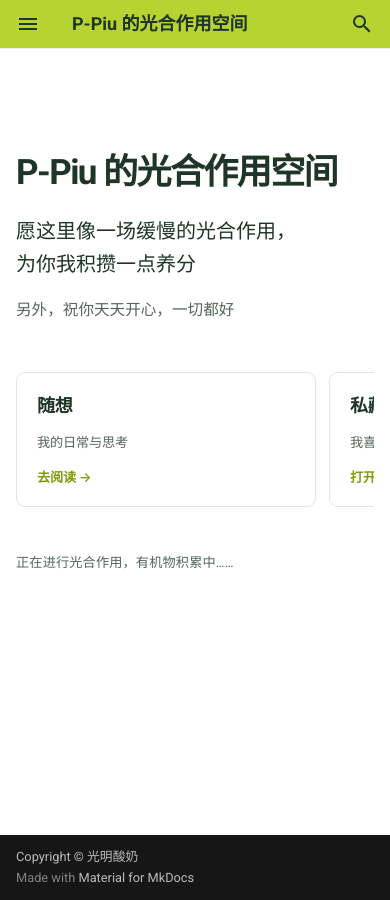
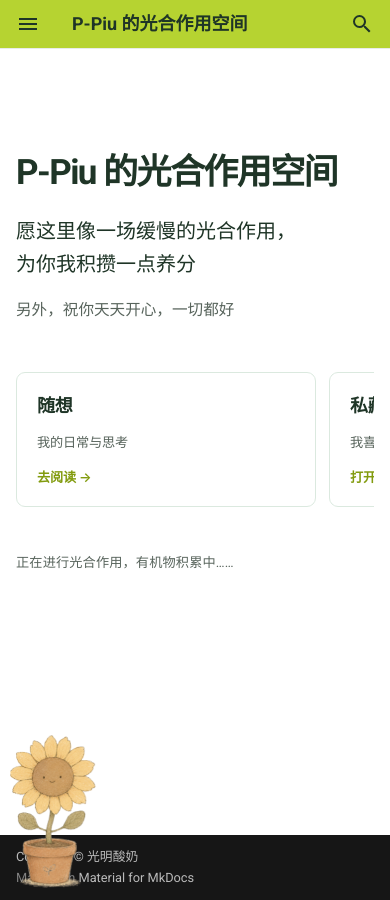
Before and after one commit to P-Piu/P-Piu.github.io, an MkDocs documentation site: the page built from docs/index.md, in a window 390 px wide. Built offline with MkDocs 1.6.1 and Material for MkDocs 9.7.7, drawn with Linux system fonts in a browser that asks for light colours.

Commit message:
添加首页向日葵挂件

```diff
--- a/docs/index.md
+++ b/docs/index.md
@@ -75,3 +75,9 @@ hide:
 </div>
 
 <p class="growth-status">正在进行光合作用，有机物积累中……</p>
+
+<div class="sunflower-widget" data-sunflower-widget>
+  <button class="sunflower-button" type="button" aria-label="小葵">
+    <img src="assets/images/sunflower-widget.png" alt="一盆手绘向日葵">
+  </button>
+</div>
--- /dev/null
+++ b/docs/javascripts/sunflower.js
@@ -0,0 +1,25 @@
+(() => {
+  const mountSunflower = () => {
+    const widget = document.querySelector("[data-sunflower-widget]");
+    const button = widget?.querySelector(".sunflower-button");
+    if (!widget || !button || widget.dataset.bound === "true") return;
+
+    let resetTimer;
+    widget.dataset.bound = "true";
+    button.addEventListener("click", () => {
+      window.clearTimeout(resetTimer);
+      widget.classList.remove("is-tapped");
+      void widget.offsetWidth;
+      widget.classList.add("is-tapped");
+      resetTimer = window.setTimeout(() => {
+        widget.classList.remove("is-tapped");
+      }, 620);
+    });
+  };
+
+  if (document.readyState === "loading") {
+    document.addEventListener("DOMContentLoaded", mountSunflower);
+  } else {
+    mountSunflower();
+  }
+})();
--- a/docs/stylesheets/extra.css
+++ b/docs/stylesheets/extra.css
@@ -22,6 +22,101 @@
 
 body {
   color: #243029;
+}
+
+.sunflower-widget {
+  position: fixed;
+  z-index: 4;
+  left: 1.1rem;
+  bottom: 1rem;
+  width: clamp(5.75rem, 11vw, 9rem);
+  pointer-events: none;
+  transform-origin: 50% 100%;
+  animation: sunflower-sway 8s ease-in-out infinite;
+}
+
+.sunflower-button {
+  display: block;
+  width: 100%;
+  padding: 0;
+  border: 0;
+  background: transparent;
+  cursor: pointer;
+  pointer-events: auto;
+  transition: transform 220ms ease;
+}
+
+.sunflower-button:hover,
+.sunflower-button:focus-visible {
+  transform: translateY(-0.15rem) scale(1.025);
+}
+
+.sunflower-button:focus-visible {
+  outline: 2px solid var(--green-accent);
+  outline-offset: 0.25rem;
+}
+
+.sunflower-button img {
+  display: block;
+  width: 100%;
+  height: auto;
+}
+
+.sunflower-widget.is-tapped {
+  animation: sunflower-tap 560ms ease-out;
+}
+
+@keyframes sunflower-sway {
+  0%,
+  100% {
+    transform: rotate(-1deg) translateY(0);
+  }
+
+  50% {
+    transform: rotate(1deg) translateY(-0.1rem);
+  }
+}
+
+@keyframes sunflower-tap {
+  0%,
+  100% {
+    transform: rotate(0) translateY(0);
+  }
+
+  35% {
+    transform: rotate(-3deg) translateY(-0.3rem);
+  }
+
+  70% {
+    transform: rotate(2deg) translateY(0.05rem);
+  }
+}
+
+@media (prefers-reduced-motion: reduce) {
+  .sunflower-widget,
+  .sunflower-widget.is-tapped {
+    animation: none;
+  }
+
+  .sunflower-button {
+    transition: none;
+  }
+}
+
+@media screen and (max-width: 44rem) {
+  .sunflower-widget {
+    left: 0.6rem;
+    bottom: 0.65rem;
+    width: 5.25rem;
+  }
+}
+
+@media screen and (max-width: 30rem) {
+  .sunflower-widget {
+    left: 0.45rem;
+    bottom: 0.5rem;
+    width: 4.35rem;
+  }
 }
 
 .md-header {
--- a/mkdocs.yml
+++ b/mkdocs.yml
@@ -44,6 +44,7 @@ extra_css:
 
 extra_javascript:
   - javascripts/sidebar-shadow.js
+  - javascripts/sunflower.js
 
 markdown_extensions:
   - attr_list
```
Also changed, not shown: docs/assets/images/sunflower-widget.png (added).
